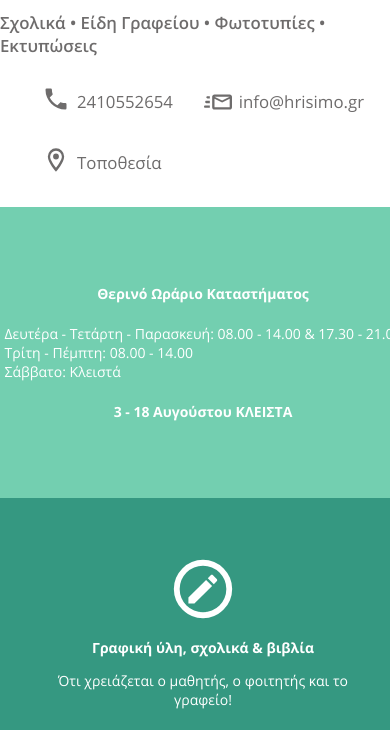
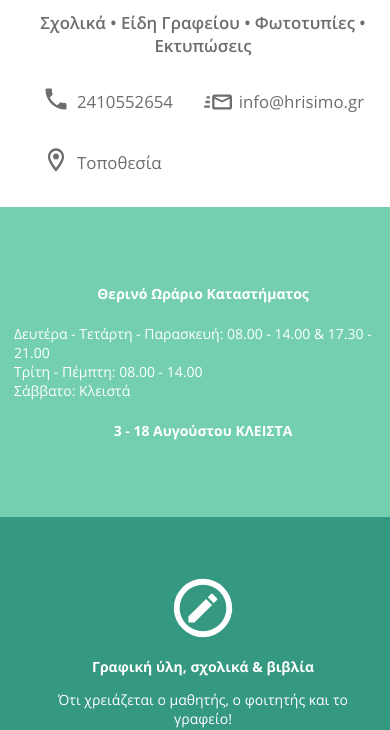
Before and after one commit to tassos-mdj/hrisimo, a plain HTML site: page index.html in a window 390 px wide. Shown: the part 151-881 px from the top of the page. Drawn offline with Linux system fonts and the light colour scheme.

Commit message:
Margin changes for mobile view

```diff
--- a/style.css
+++ b/style.css
@@ -151,6 +151,8 @@ header a, header p {
     font-weight: 600;
     font-size: 1.2rem;
     flex: 1 1 auto;
+    text-align: center;
+    margin: 0 1em;
 }
 
 .header-phone > p {
@@ -188,7 +190,11 @@ header a, header p {
 }
 
 .board h3 {
-    margin: 1.5em;
+    margin: 1.5rem 1rem;
+}
+
+.board p {
+    margin: 0 1rem;
 }
 
 
@@ -227,10 +233,12 @@ header a, header p {
 .copy h1 {
     display: flex;
     justify-content: center;
+    text-align: center;
     padding: 2em 0;
     font-size: xx-large;
     font-weight: bold;
     color:#359881;
+    margin: 0 1rem;
 }
 
 .copy-services {
@@ -238,6 +246,7 @@ header a, header p {
     grid-template-columns: repeat(auto-fit, minmax(300px, 1fr));
     justify-items: center;
     align-items: center;
+    gap: 2rem;
 }
 
 .copy-services-badge {
@@ -256,6 +265,7 @@ header a, header p {
     gap: 1.5em;
     align-items: center;
     color: #6E6C6C;
+    margin: 2rem;
 }
 
 .copy-services-details a {
```
